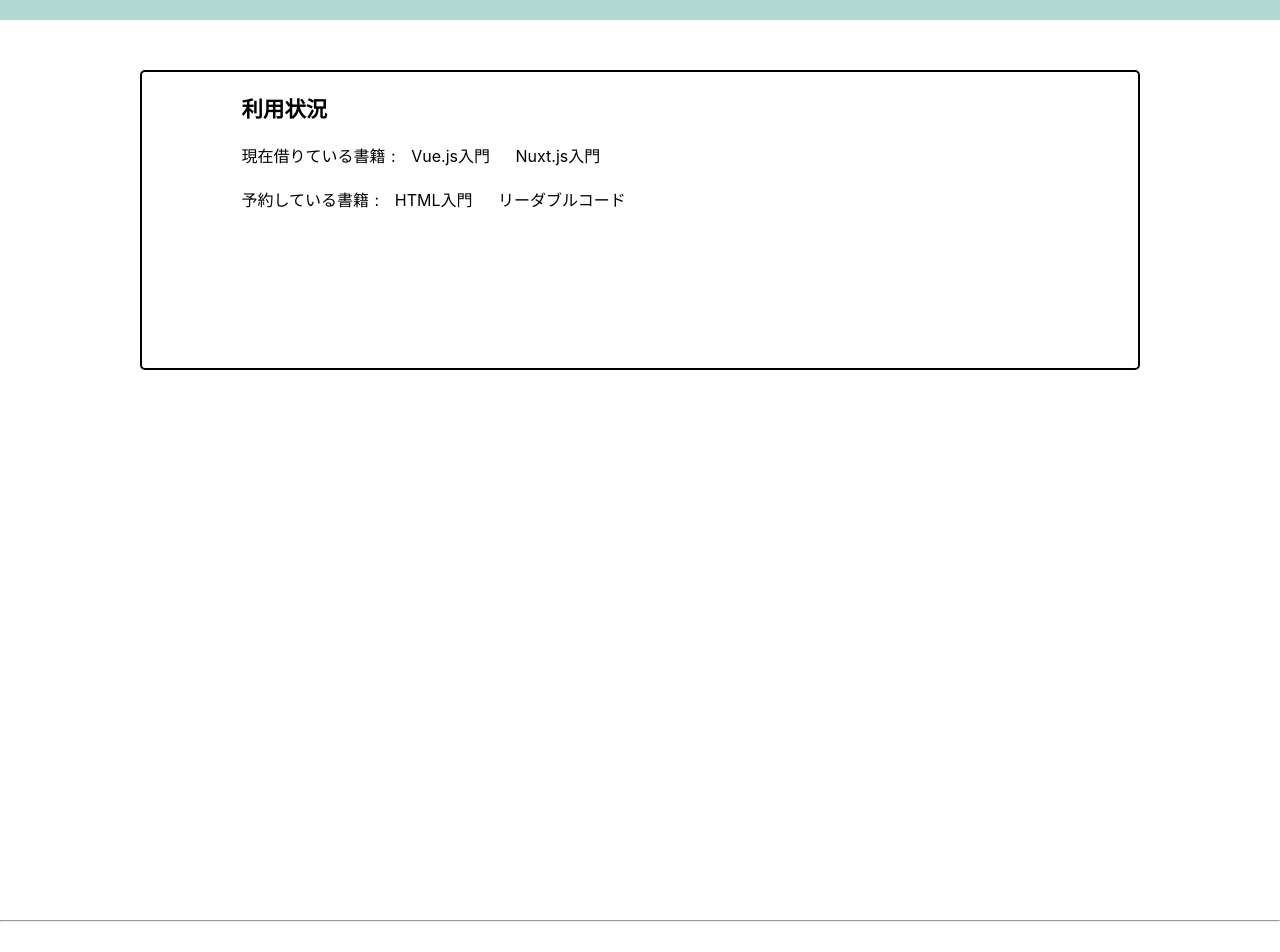
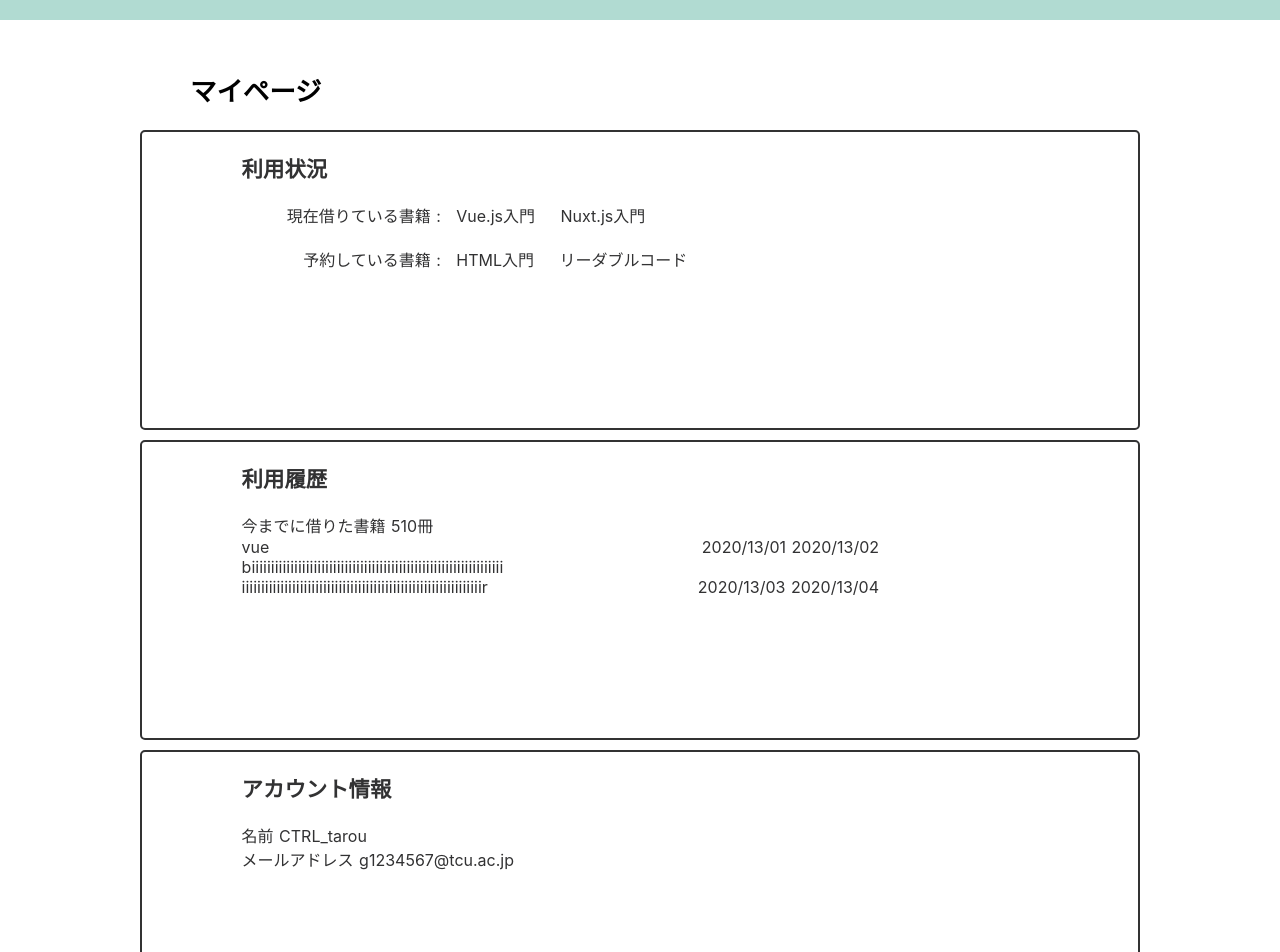
Before and after one commit to CTRL-Infrastructure-team/Collection-management-system, a Nuxt app in the folder client/: page /user in a window 1280 px wide. Shown: the part 40-992 px from the top of the page. Built offline with nearby package versions, Linux system fonts and the light colour scheme.

Commit message:
[add]利用履歴とアカウント情報の追加

```diff
--- /dev/null
+++ b/client/components/ui/PageHeadline.vue
@@ -0,0 +1,26 @@
+<template>
+    <div class="wrapper">
+        <div class="title">
+            マイページ
+        </div>
+    </div>
+</template>
+
+<script>
+export default {
+
+}
+</script>
+
+<style scoped>
+.wrapper{
+    width: 100%;
+    height: 50px;
+}
+.title{
+    font-size: calc(20px + 0.5vw);
+    width: 90%;
+    margin: 0px auto;
+    font-weight: bolder;
+}
+</style>
--- /dev/null
+++ b/client/components/ui/UsageHistory.vue
@@ -0,0 +1,69 @@
+<template>
+    <div class="wrapper">
+        <div class="title">
+            利用履歴
+        </div>
+
+        <div class="headline">
+            今までに借りた書籍 {{ bookNum }}冊
+            <div
+                v-for="book in returnedBooks"
+                :key="book.id"
+                class="book-name"
+                >
+                <span class="book-title">
+                    {{ book.title }}
+                </span>
+                <span class="book-date">
+                    {{ book.rentDate }}
+                    {{ book.returnDate }}
+                </span>
+            </div>
+        </div>
+
+    </div>
+</template>
+
+<script>
+export default {
+    data() {
+        return {
+            returnedBooks: [
+                { title: "vue", rentDate: "2020/13/01", returnDate: "2020/13/02"},
+                { title: "biiiiiiiiiiiiiiiiiiiiiiiiiiiiiiiiiiiiiiiiiiiiiiiiiiiiiiiiiiiiiiiii iiiiiiiiiiiiiiiiiiiiiiiiiiiiiiiiiiiiiiiiiiiiiiiiiiiiiiiiiiiiiir", rentDate: "2020/13/03", returnDate: "2020/13/04"}
+            ],
+            bookNum: 510
+        }
+    }
+}
+</script>
+
+<style scoped>
+.wrapper{
+    width:  100%;
+    height: 300px;
+    border:   2px solid #323233;
+    border-radius: 5px;
+    margin: 10px 0px;
+    color: #323233;
+}
+.title{
+    font-size: calc(15px + 0.5vw);
+    width:  80%;
+    margin: 20px auto;
+    font-weight: bolder;
+}
+.headline{
+    width:  80%;
+    margin: 20px auto;
+}
+.book-title{
+    display: inline-block;
+    width: 50%;
+}
+.book-date{
+    display: inline-block;
+    width: 30%;
+    text-align: right;
+}
+</style>
--- a/client/components/ui/UserConditions.vue
+++ b/client/components/ui/UserConditions.vue
@@ -5,7 +5,7 @@
         </div>
 
         <div class="headline">
-            現在借りている書籍 :
+            <span class="headline-title">現在借りている書籍 :</span>
             <span
                 v-for="book in rentBooks"
                 :key="book.id"
@@ -17,7 +17,7 @@
         </div>
 
         <div class="headline">
-            予約している書籍 :
+            <span class="headline-title">予約している書籍 :</span>
             <span
                 v-for="book in reserveBooks"
                 :key="book.id"
@@ -47,9 +47,10 @@ export default {
 .wrapper{
     width: 100%;
     height: 300px;
-    border: 2px solid #000000;
+    border: 2px solid #323233;
     border-radius: 5px;
-
+    margin: 10px 0px;
+    color:#323233;
 }
 .title{
     font-size: calc(15px + 0.5vw);
@@ -65,4 +66,9 @@ export default {
     width: 100px;
     margin: 0px 10px;
 }
+.headline-title{
+    display: inline-block;
+    width: 25%;
+    text-align: right;
+}
 </style>
--- /dev/null
+++ b/client/components/ui/UserInfo.vue
@@ -0,0 +1,61 @@
+<template>
+    <div class="wrapper">
+        <div class="title">
+            アカウント情報
+        </div>
+
+        <div class="headline">
+            名前 {{ userName }}
+            <div class="mail-address">
+                メールアドレス {{ mail }}
+            </div>
+        </div>
+        <div class="change-info">
+            <a href="#">
+                アカウント情報変更
+            </a>
+        </div>
+    </div>
+</template>
+
+<script>
+export default {
+    data() {
+        return {
+            userName: "CTRL_tarou",
+            mail: "g1234567@tcu.ac.jp"
+        }
+    }
+}
+</script>
+
+<style scoped>
+.wrapper{
+    width:  100%;
+    height: 300px;
+    border:   2px solid #323233;
+    border-radius: 5px;
+    margin: 10px 0px;
+    color: #323233;
+    position: relative;
+}
+.title{
+    font-size: calc(15px + 0.5vw);
+    width:  80%;
+    margin: 20px auto;
+    font-weight: bolder;
+}
+.headline{
+    width:  80%;
+    margin: 20px auto;
+}
+.mail-adress{
+    width:  80%;
+    margin: 20px auto;
+}
+.change-info{
+    position: absolute;
+    bottom: 10px;
+    right: 10px;
+}
+</style>
--- a/client/pages/user.vue
+++ b/client/pages/user.vue
@@ -1,16 +1,25 @@
 <template>
     <div class="container">
+        <PageHeadline />
         <UserConditions />
+        <UsageHistory />
+        <UserInfo />
     </div>
-
 </template>
 
 <script>
+import PageHeadline from "../components/ui/PageHeadline.vue";
 import UserConditions from "../components/ui/UserConditions.vue";
+import UsageHistory from "../components/ui/UsageHistory.vue";
+import UserInfo from "../components/ui/UserInfo.vue";
+
 
 export default {
     components:{
-        UserConditions
+        PageHeadline,
+        UserConditions,
+        UsageHistory,
+        UserInfo
     }
 }
 </script>
```
